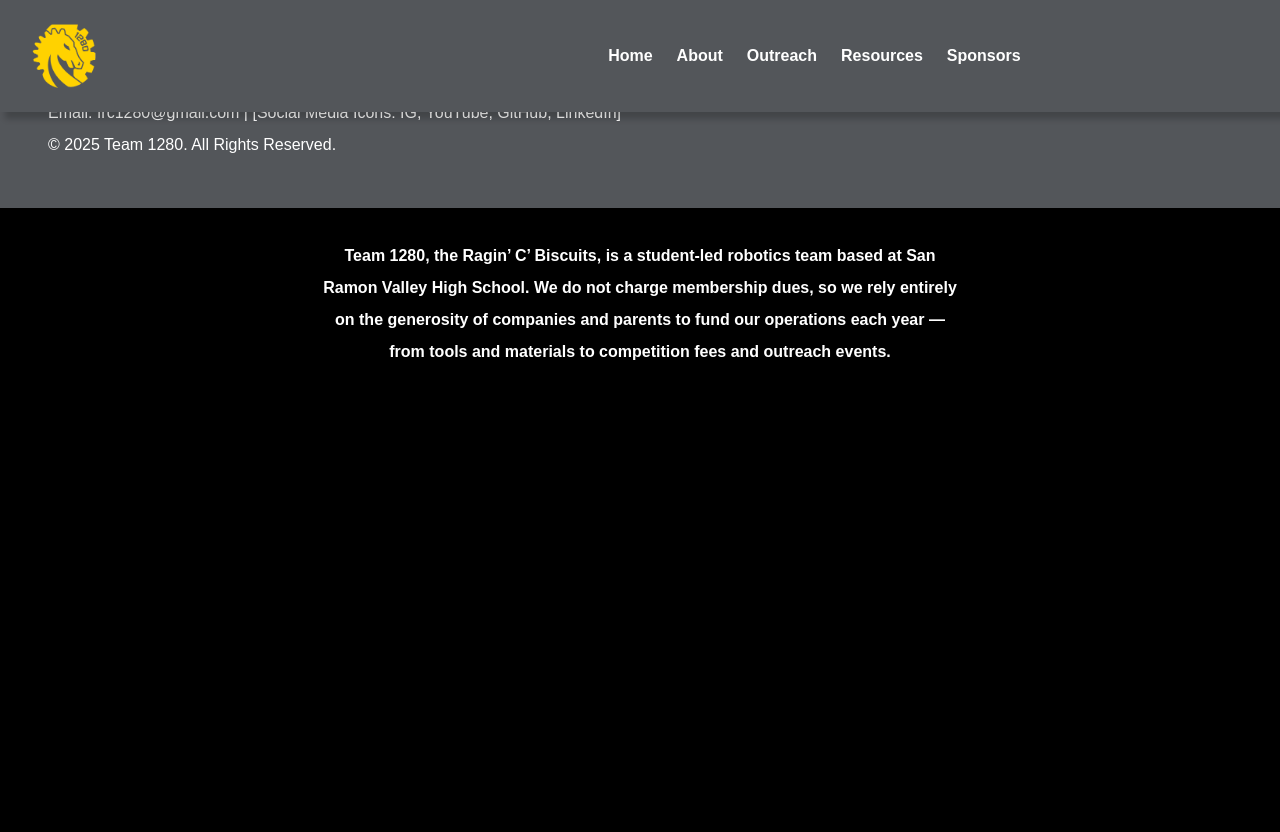
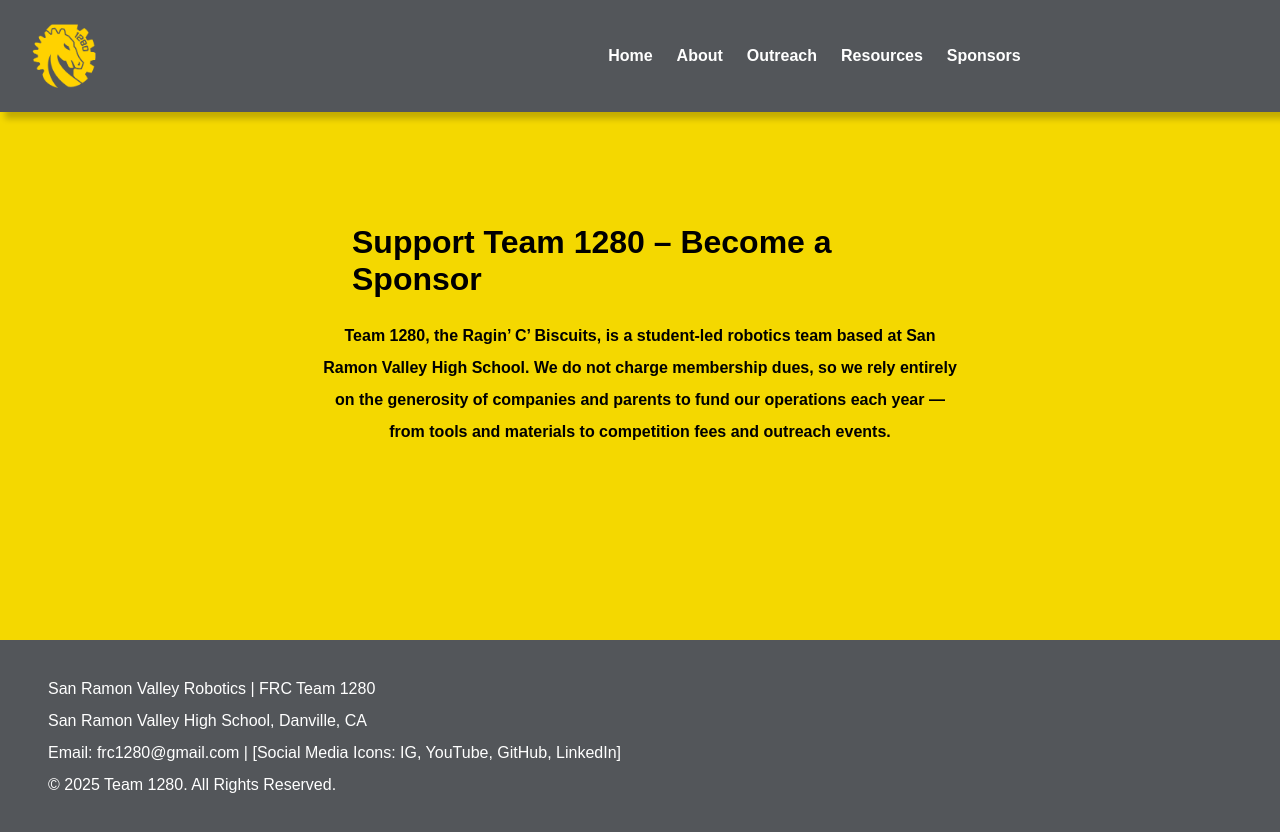
Before and after one commit to Team-1280/1280-website, a React (Vite) app in the folder app/: page /Donate in a window 1280 px wide. Shown: the top 832 px of the page. Before the commit the page ends 800 px from the top, so only its background shows below. Built offline with nearby package versions, Linux system fonts and the light colour scheme.

Commit message:
fixed donate banner

```diff
--- a/app/src/pages/Donate.jsx
+++ b/app/src/pages/Donate.jsx
@@ -4,7 +4,7 @@ const Donate = () => {
     return (
         <>
             <section>
-                <div className='top-sponsors-background'>
+                <div className='donate-background'>
                     <div className='donate-heading'>
                         Support Team 1280 – Become a Sponsor
                     </div>
--- a/app/src/pages/styles/Donate.css
+++ b/app/src/pages/styles/Donate.css
@@ -13,10 +13,10 @@
 }
 .donate-heading {
     display: flex;
-    color: white;
+    color: black;
     padding: 2rem;
     left: 50%;
-    top: 10%;
+    top: 30%;
     transform: translateX(-50%);
     position: absolute;
     font-size: xx-large;
@@ -28,17 +28,14 @@
     overflow: hidden;
     padding-bottom: 1.5rem;
     line-height: 2;
-    color: white;
+    color: black;
     max-width: 70%;
     text-align: center;
     justify-content: center;
     align-items: center;
     position: absolute;
     left: 50%;
-    top: 30%;
+    top: 50%;
     transform: translateX(-50%);
+    display: flex;
 }
-.top-sponsors-background {
-    background-color: #ECF1F2;
-    width: 80vh;
-}
--- a/app/src/pages/styles/Outreach.css
+++ b/app/src/pages/styles/Outreach.css
@@ -1,11 +1,11 @@
 .outreach-page-top-background {
-    background-color:#ECF1F2;
+    background-color: black;
     height: 100vh;
     position: relative;
     background-size: cover;
 }
 .outreach-page-heading {
-    color: black;
+    color: white;
     font-size: xxx-large;
     font-weight: bold;
     text-align: center;
@@ -15,7 +15,7 @@
     transform: translateX(-50%);
 }
 .outreach-page-subheading {
-    color: black;
+    color: white;
     font-size: medium;
     font-weight: bold;
     text-align: center;
```
